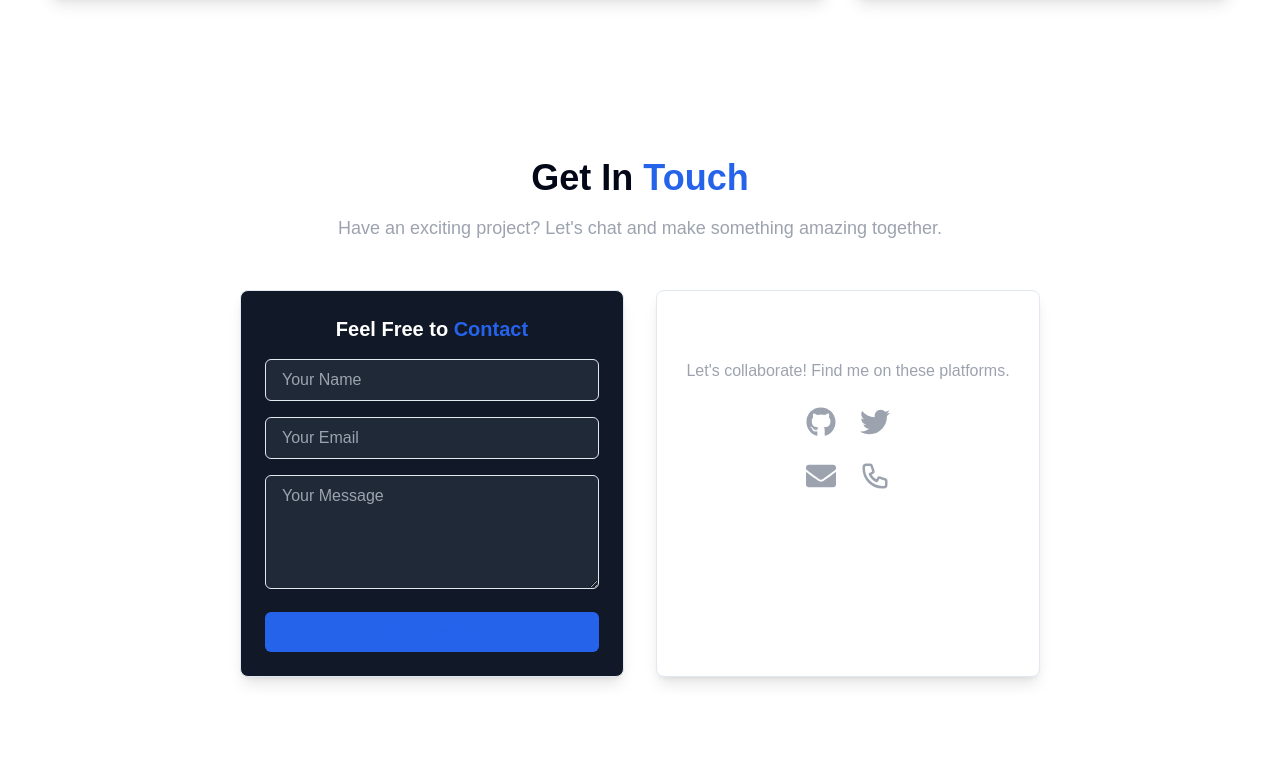
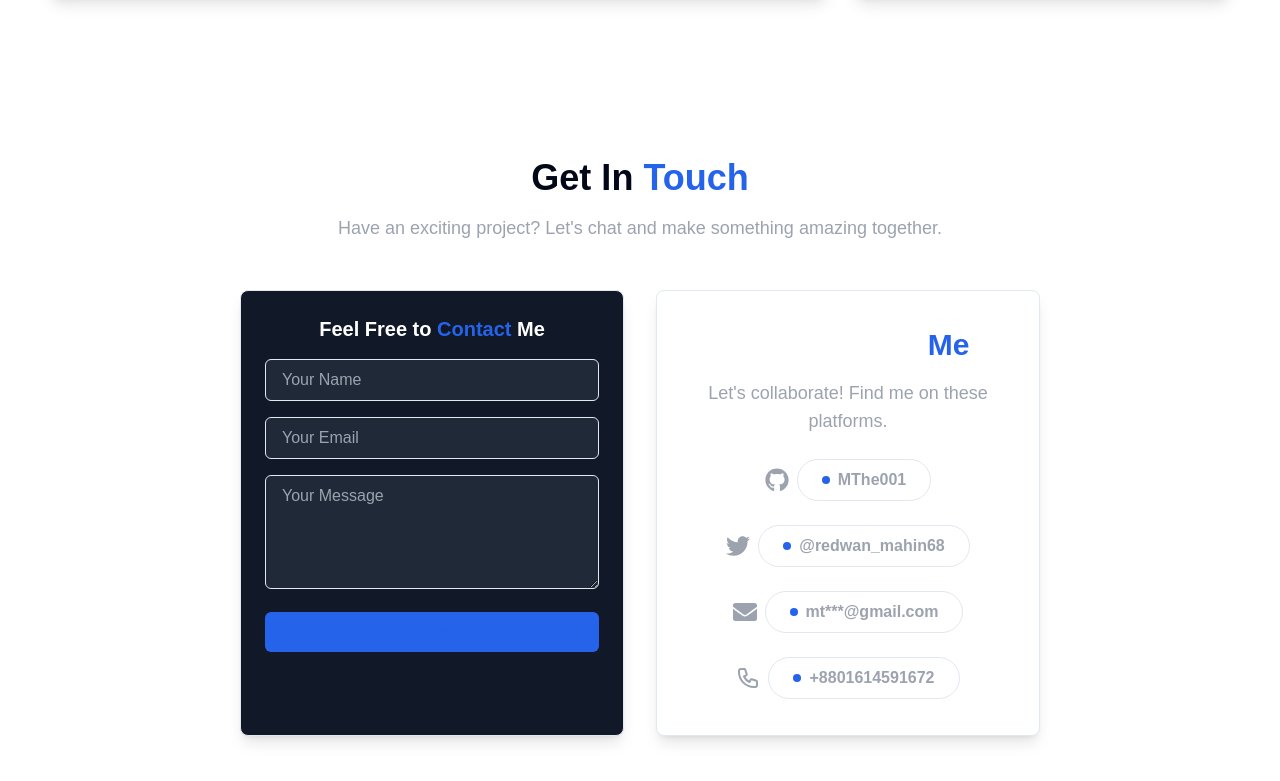
Before and after one commit to Mthe001/Portfolio, a Next.js app: page / in a window 1280 px wide. Shown: the part 4502-5283 px from the top of the page. Built offline with nearby package versions, Linux system fonts and the light colour scheme.

Commit message:
fix:contact

```diff
--- a/src/components/Contact/Contact.jsx
+++ b/src/components/Contact/Contact.jsx
@@ -7,6 +7,7 @@ import { HiOutlinePhone } from "react-icons/hi";
 import { Alert, AlertDescription, AlertTitle } from "../ui/alert";
 import { IoClose } from "react-icons/io5";
 import { TextAnimate } from "../ui/text-animate";
+import { InteractiveHoverButton } from "../interactive-hover-button";
 
 const Contact = () => {
     const [formData, setFormData] = useState({ name: "", email: "", message: "" });
@@ -31,12 +32,12 @@ const Contact = () => {
         <section id="contact" className="w-11/12 max-w-4xl mx-auto min-h-screen py-16 bg-background">
             <div className="container mx-auto px-6 lg:px-12 text-center">
                 <motion.h2
-                    className="text-4xl font-bold text-foreground"
+                    className="text-4xl font-bold flex justify-center items-center text-foreground"
                     initial={{ opacity: 0, y: -20 }}
                     animate={{ opacity: 1, y: 0 }}
                     transition={{ duration: 0.6 }}
                 >
-                    Get In <span className="text-primary">Touch</span>
+                    <TextAnimate animation="slideLeft" by="character">Get In </TextAnimate><span className="text-primary">Touch</span>
                 </motion.h2>
 
                 <TextAnimate className="mt-4 text-lg text-gray-400" animation="slideLeft">
@@ -51,86 +52,123 @@ const Contact = () => {
                     transition={{ delay: 0.2, duration: 0.6 }}
                 >
                     {/* Contact Form */}
-                    <div className="p-6 border rounded-lg bg-gray-900 shadow-lg">
-                        <h3 className="text-xl font-semibold mb-4 text-white">Feel Free to <span className="text-primary">Contact</span></h3>
+
+                    <div className="p-6 border rounded-lg bg-gray-900 dark:bg-gray-800 shadow-lg">
+                        <h3 className="text-xl font-semibold mb-4 text-white">Feel Free to <span className="text-primary">Contact</span> Me</h3>
                         <form onSubmit={handleSubmit} className="w-full space-y-4">
+                            {/* Name Input */}
+                            <div>
                                 <input
                                     type="text"
                                     name="name"
                                     value={formData.name}
                                     onChange={handleChange}
                                     placeholder="Your Name"
-                                className="w-full px-4 py-2 border rounded-md bg-gray-800 text-primary focus:ring focus:ring-primary"
+                                    className="w-full px-4 py-2 border rounded-md bg-gray-800 text-primary focus:ring focus:ring-primary dark:bg-gray-900 dark:text-white"
                                 />
+                            </div>
+
+                            {/* Email Input */}
+                            <div>
                                 <input
                                     type="email"
                                     name="email"
                                     value={formData.email}
                                     onChange={handleChange}
                                     placeholder="Your Email"
-                                className="w-full px-4 py-2 border rounded-md bg-gray-800 text-primary focus:ring focus:ring-primary"
+                                    className="w-full px-4 py-2 border rounded-md bg-gray-800 text-primary focus:ring focus:ring-primary dark:bg-gray-900 dark:text-white"
                                 />
+                            </div>
+
+                            {/* Message Input */}
+                            <div>
                                 <textarea
                                     name="message"
                                     value={formData.message}
                                     onChange={handleChange}
                                     placeholder="Your Message"
-                                className="w-full px-4 py-2 border rounded-md bg-gray-800 text-primary focus:ring focus:ring-primary"
+                                    className="w-full px-4 py-2 border rounded-md bg-gray-800 text-primary focus:ring focus:ring-primary dark:bg-gray-900 dark:text-white"
                                     rows="4"
                                 />
-                            <button type="submit" className="w-full py-2 bg-primary text-primary rounded-md hover:bg-primary/90">
+                            </div>
+
+                            {/* Submit Button */}
+                            <div>
+                                <button
+                                    type="submit"
+                                    className="w-full py-2 bg-primary text-primary rounded-md hover:bg-primary/90 dark:bg-primary dark:hover:bg-primary/90 dark:text-white"
+                                >
                                     Send Message
                                 </button>
+                            </div>
                         </form>
                     </div>
 
+
+
                     {/* Social Links */}
-                    <div className="p-6 border rounded-lg bg-background shadow-lg flex flex-col items-center">
-                        <h3 className="text-xl font-semibold mb-4 text-white">Connect With Me</h3>
-                        <p className="text-gray-400 text-center mb-6">Let's collaborate! Find me on these platforms.</p>
-                        <div className="flex flex-wrap justify-center gap-6">
+
+                 <div className="p-9 border rounded-lg bg-background shadow-lg flex flex-col items-center">
+                        <h3 className="text-xl font-semibold mb-4 text-white sm:text-2xl md:text-3xl">Connect With <span className="text-primary">Me</span></h3>
+                        <p className="text-gray-400 text-center mb-6 sm:text-base md:text-lg">
+                            Let's collaborate! Find me on these platforms.
+                        </p>
+
+                        {/* Social Icons Section */}
+                        <div className="flex flex-wrap justify-center gap-6 mb-6">
+                            {/* GitHub */}
                             <motion.a
                                 href="https://github.com/Mthe001"
                                 target="_blank"
-                                className="text-gray-400 text-3xl hover:text-white"
+                                className="flex items-center gap-2 text-gray-400 text-2xl hover:text-white sm:text-2xl"
                                 whileHover={{ scale: 1.2 }}
                                 transition={{ duration: 0.3 }}
                             >
                                 <FaGithub />
+                                <span className="text-gray-400 text-sm sm:text-base"> <InteractiveHoverButton>MThe001</InteractiveHoverButton> </span>
                             </motion.a>
 
+                            {/* Twitter */}
                             <motion.a
                                 href="https://x.com/redwan_mahin68"
                                 target="_blank"
-                                className="text-gray-400 text-3xl hover:text-white"
+                                className="flex items-center gap-2 text-gray-400 text-3xl hover:text-white sm:text-2xl"
                                 whileHover={{ scale: 1.2 }}
                                 transition={{ duration: 0.3 }}
                             >
                                 <FaTwitter />
+                                <span className="text-gray-400 text-sm sm:text-base"><InteractiveHoverButton>@redwan_mahin68</InteractiveHoverButton></span>
                             </motion.a>
                         </div>
 
-                        <div className="flex flex-wrap justify-center gap-6 mt-6">
+                        {/* Contact Info Section */}
+                        <div className="flex flex-wrap justify-center gap-6">
+                            {/* Email */}
                             <motion.a
                                 href="mailto:mtheredwanulhaque@gmail.com"
                                 target="_blank"
-                                className="text-gray-400 text-3xl hover:text-white"
+                                className="flex items-center gap-2 text-gray-400 text-3xl hover:text-white sm:text-2xl"
                                 whileHover={{ scale: 1.2 }}
                                 transition={{ duration: 0.3 }}
                             >
                                 <FaEnvelope />
+                                <span className="text-gray-400 text-sm sm:text-base"><InteractiveHoverButton>mt***@gmail.com</InteractiveHoverButton> </span>
                             </motion.a>
+
+                            {/* Phone */}
                             <motion.a
                                 href="tel:+8801614591672"
                                 target="_blank"
-                                className="text-gray-400 text-3xl hover:text-white"
+                                className="flex items-center gap-2 text-gray-400 text-3xl hover:text-white sm:text-2xl"
                                 whileHover={{ scale: 1.2 }}
                                 transition={{ duration: 0.3 }}
                             >
                                 <HiOutlinePhone />
+                                <span className="text-gray-400 text-sm sm:text-base"><InteractiveHoverButton>+8801614591672</InteractiveHoverButton> </span>
                             </motion.a>
                         </div>
                     </div>
+
                 </motion.div>
 
                 {/* Success Alert */}
--- a/src/components/ShowCase/Showcase.jsx
+++ b/src/components/ShowCase/Showcase.jsx
@@ -5,6 +5,7 @@ import { motion } from "framer-motion";
 import Image from "next/image";
 import Link from "next/link";
 import { InteractiveHoverButton } from "../interactive-hover-button";
+import { TextAnimate } from "../ui/text-animate";
 
 const projects = [
     {
@@ -68,12 +69,12 @@ const Showcase = () => {
         <section id="projects" className="w-full min-h-screen py-16 md:py-24 bg-background">
             <div className="container mx-auto px-6 lg:px-12 text-center">
                 <motion.h2
-                    className="text-3xl sm:text-4xl md:text-5xl font-bold text-foreground"
+                    className="text-3xl sm:text-4xl flex justify-center items-center md:text-5xl font-bold text-foreground"
                     initial={{ opacity: 0, y: -20 }}
                     animate={{ opacity: 1, y: 0 }}
                     transition={{ duration: 0.6 }}
                 >
-                    Project <span className="text-primary">Showcase</span>
+                    <TextAnimate animation="slideUp" by="character">Project </TextAnimate><span className="text-primary"><TextAnimate animation="slideLeft" by="character">Showcase</TextAnimate></span>
                 </motion.h2>
 
                 {/* Responsive Bento Grid Layout */}
```
Lines whose indentation alone changed are shown as unchanged.
